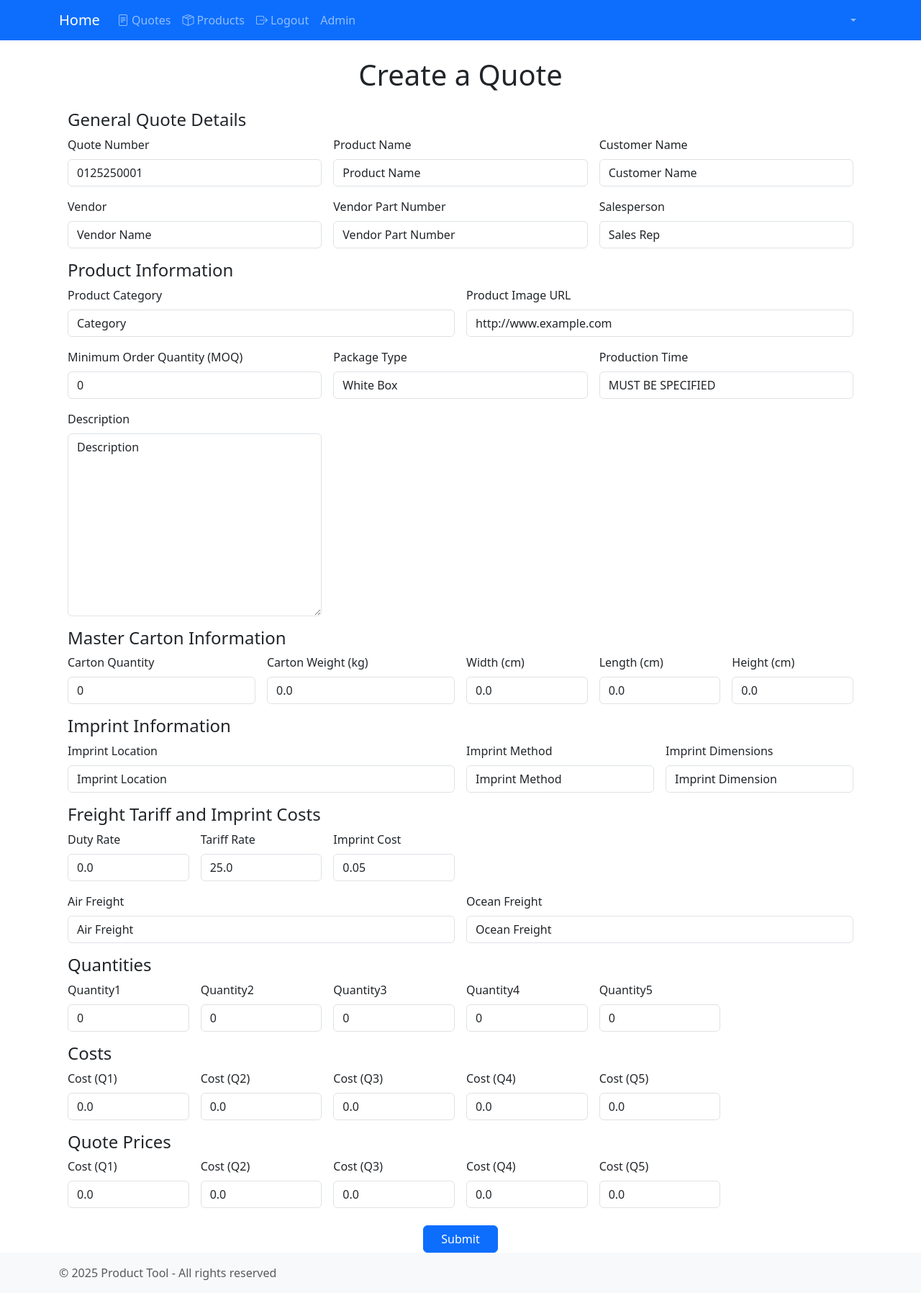
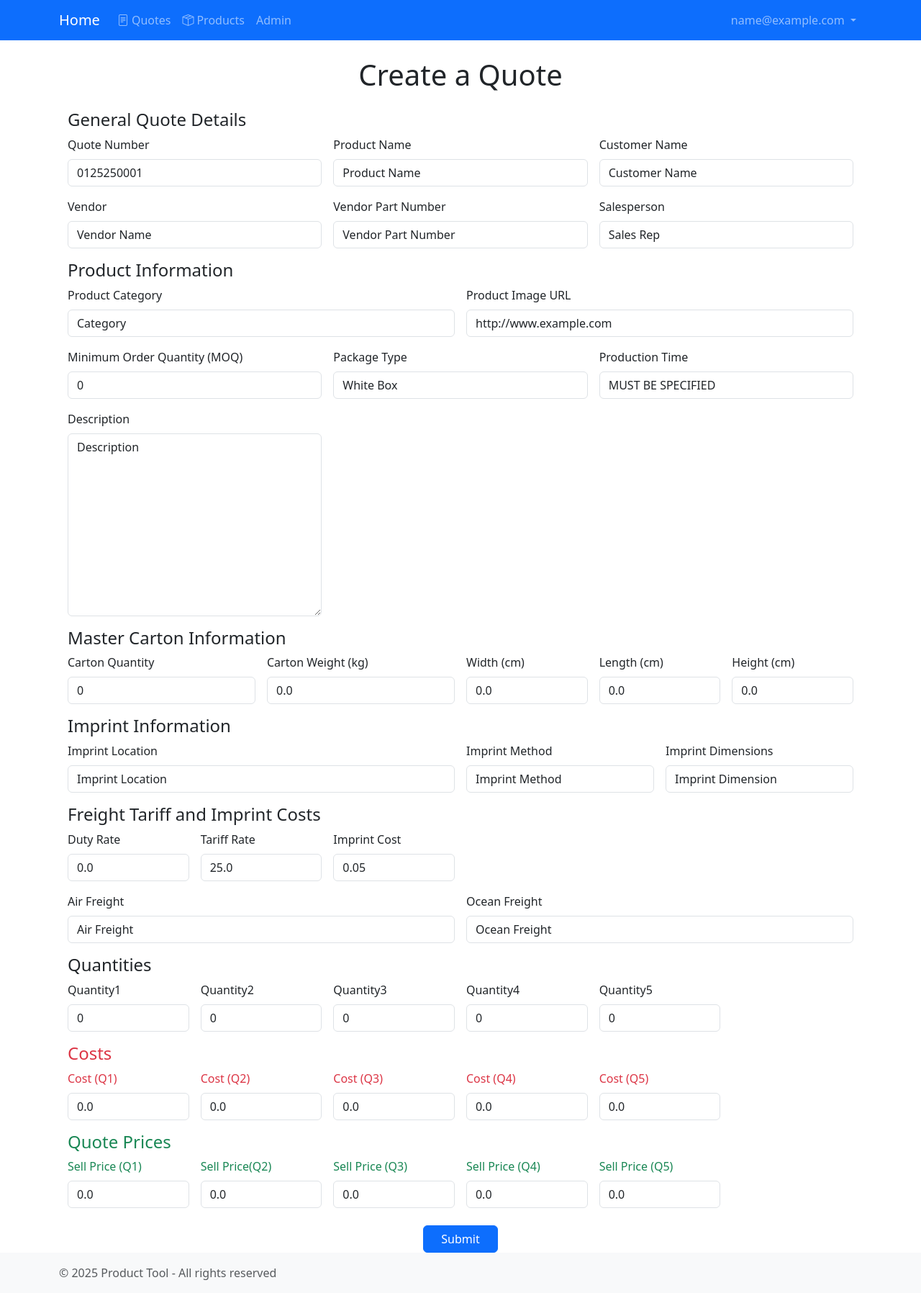
Before and after one commit to alexkharrod/django_ptool, a Django app: page /quotes/create-quote/ in a window 1280 px wide. Shown: the whole page at 72% size. Run offline with Django 4.2, Linux system fonts and the light colour scheme; the visitor is signed in with stand-in values (Sample User, id 1); data that the repository does not hold is empty; some libraries are stand-ins or nearby versions.

Commit message:
Implemented quote view

```diff
--- a/mysite/urls.py
+++ b/mysite/urls.py
@@ -22,4 +22,5 @@ urlpatterns = [
     path("admin/", admin.site.urls),
     path("", include("products.urls")),
     path("quotes/", include("quotes.urls")),
+    path("users/", include("users.urls")),
 ]
--- a/quotes/templates/create_quote.html
+++ b/quotes/templates/create_quote.html
@@ -170,58 +170,58 @@
         </div>
 
         <!-- Section 5A: Cost Information -->
-        <h4>Costs</h4>
-        <div class="row g-3 mb-3">
+        <h4 class="text-danger">Costs</h4>
+        <div class="row g-3 mb-3" "text-danger">
             <div class="col-md-2">
-                <label for="id_qty1_cost" class="form-label">Cost (Q1)</label>
+                <label for="id_qty1_cost" class="form-label text-danger">Cost (Q1)</label>
                 {{ form.qty1_cost|add_class:"form-control" }}
             </div>
             <div class="col-md-2">
-                <label for="id_qty2_cost" class="form-label">Cost (Q2)</label>
+                <label for="id_qty2_cost" class="form-label text-danger">Cost (Q2)</label>
                 {{ form.qty2_cost|add_class:"form-control" }}
             </div>
 
             <div class="col-md-2">
-                <label for="id_qty3_cost" class="form-label">Cost (Q3)</label>
+                <label for="id_qty3_cost" class="form-label text-danger">Cost (Q3)</label>
                 {{ form.qty3_cost|add_class:"form-control" }}
             </div>
 
             <div class="col-md-2">
-                <label for="id_qty4_cost" class="form-label">Cost (Q4)</label>
+                <label for="id_qty4_cost" class="form-label text-danger">Cost (Q4)</label>
                 {{ form.qty4_cost|add_class:"form-control" }}
             </div>
 
             <div class="col-md-2">
-                <label for="id_qty5_cost" class="form-label">Cost (Q5)</label>
+                <label for="id_qty5_cost" class="form-label text-danger">Cost (Q5)</label>
                 {{ form.qty5_cost|add_class:"form-control" }}
             </div>
         </div>
 
         <!-- Section 5B: Quote Prices -->
-        <h4>Quote Prices</h4>
+        <h4 class="text-success">Quote Prices</h4>
         <div class="row g-3 mb-3">
             <div class="col-md-2">
-                <label for="id_qty1_price" class="form-label">Cost (Q1)</label>
+                <label for="id_qty1_price" class="form-label text-success">Sell Price (Q1)</label>
                 {{ form.qty1_price|add_class:"form-control" }}
             </div>
 
             <div class="col-md-2">
-                <label for="id_qty2_price" class="form-label">Cost (Q2)</label>
+                <label for="id_qty2_price" class="form-label text-success">Sell Price(Q2)</label>
                 {{ form.qty2_price|add_class:"form-control" }}
             </div>
 
             <div class="col-md-2">
-                <label for="id_qty3_price" class="form-label">Cost (Q3)</label>
+                <label for="id_qty3_price" class="form-label text-success">Sell Price (Q3)</label>
                 {{ form.qty3_price|add_class:"form-control" }}
             </div>
 
             <div class="col-md-2">
-                <label for="id_qty4_price" class="form-label">Cost (Q4)</label>
+                <label for="id_qty4_price" class="form-label text-success">Sell Price (Q4)</label>
                 {{ form.qty4_price|add_class:"form-control" }}
             </div>
 
             <div class="col-md-2">
-                <label for="id_qty5_price" class="form-label">Cost (Q5)</label>
+                <label for="id_qty5_price" class="form-label text-success">Sell Price (Q5)</label>
                 {{ form.qty5_price|add_class:"form-control" }}
             </div>
         </div>
--- a/quotes/urls.py
+++ b/quotes/urls.py
@@ -6,4 +6,5 @@ from . import views
 urlpatterns = [
     path("", views.home, name="home"),
     path("create-quote/", views.create_quote, name="create_quote"),
+    path("quotes/", views.quotes, name="quotes"),
 ]
--- a/quotes/views.py
+++ b/quotes/views.py
@@ -1,9 +1,9 @@
 from django.contrib import messages
 from django.shortcuts import redirect, render
 from django.utils.timezone import now
-from .models import Quote
 
 from .forms import CreateQuoteForm
+from .models import Quote
 
 # Create your views here.
 
@@ -11,6 +11,11 @@ from .forms import CreateQuoteForm
 # home view
 def home(request):
     return render(request, "index.html")
+
+
+def quotes(request):
+    quotes = Quote.objects.all()
+    return render(request, "quotes.html", {"quotes": quotes})
 
 
 def create_quote(request):
--- a/templates/base.html
+++ b/templates/base.html
@@ -18,7 +18,7 @@
             <div class="collapse navbar-collapse" id="navbarNav">
                 <ul class="navbar-nav me-auto">
                     <li class="nav-item">
-                        <a class="nav-link" href="#">
+                        <a class="nav-link" href="{% url 'quotes' %}">
                             <i class="bi bi-file-text me-1"></i>Quotes
                         </a>
                     </li>
@@ -27,14 +27,7 @@
                             <i class="bi bi-box-seam me-1"></i>Products
                         </a>
                     </li>
-                    <li class="nav-item">
-                        <form action="#" method="POST">
 
-                            <button type="submit" class="nav-link btn btn-link">
-                                <i class="bi bi-box-arrow-right me-1"></i>Logout
-                            </button>
-                        </form>
-                    </li>
                     <li class="nav-item">
                         {% if user.is_authenticated and user.is_staff %}
                         <li class="nav-item">
@@ -48,16 +41,14 @@
 
                         <div class="dropdown">
                             <button class="btn btn-link nav-link dropdown-toggle" type="button" data-bs-toggle="dropdown">
-                                {{ current_user.email }}
+                                {{ user.get_full_name|default:user.email }}
                             </button>
                             <ul class="dropdown-menu dropdown-menu-end">
                                 <li><a class="dropdown-item" href="#">Profile</a></li>
-                                <li><a class="dropdown-item" href="#">User Management</a></li>
-                                <li><hr class="dropdown-divider"></li>
-                                <li>
+                                <li><form action="{% url 'logout' %}" method="post" style="display: inline;">
+                                    {% csrf_token %}
+                                    <button type="submit" class="dropdown-item">Logout</button>
                                     <form action="#" method="POST">
-
-                                        <button type="submit" class="dropdown-item">Logout</button>
                                     </form>
                                 </li>
                             </ul>
--- a/templates/index.html
+++ b/templates/index.html
@@ -19,7 +19,7 @@
                 <div class="card-body">
                     <h5 class="card-title">Quotes</h5>
                     <p class="card-text">Create and manage customer quotes</p>
-                    <a href="#" class="btn btn-primary me-2">View Quotes</a>
+                    <a href="{%url 'quotes' %}" class="btn btn-primary me-2">View Quotes</a>
                     <a href="{% url 'create_quote' %}" class="btn btn-success">Create Quote</a>
                 </div>
             </div>
--- /dev/null
+++ b/users/urls.py
@@ -0,0 +1,8 @@
+from django.urls import path
+
+from . import views
+
+# urls for logout app
+urlpatterns = [
+    path("logout/", views.logout_view, name="logout"),
+]
--- a/users/views.py
+++ b/users/views.py
@@ -1,3 +1,9 @@
 from django.shortcuts import render
+from django.contrib.auth import logout
+from django.shortcuts import redirect
+
+def logout_view(request):
+    logout(request)
+    return redirect("home")  #
 
 # Create your views here.
```
Also changed, not shown: quotes/templates/quotes.html (added, +31 -0 lines).
